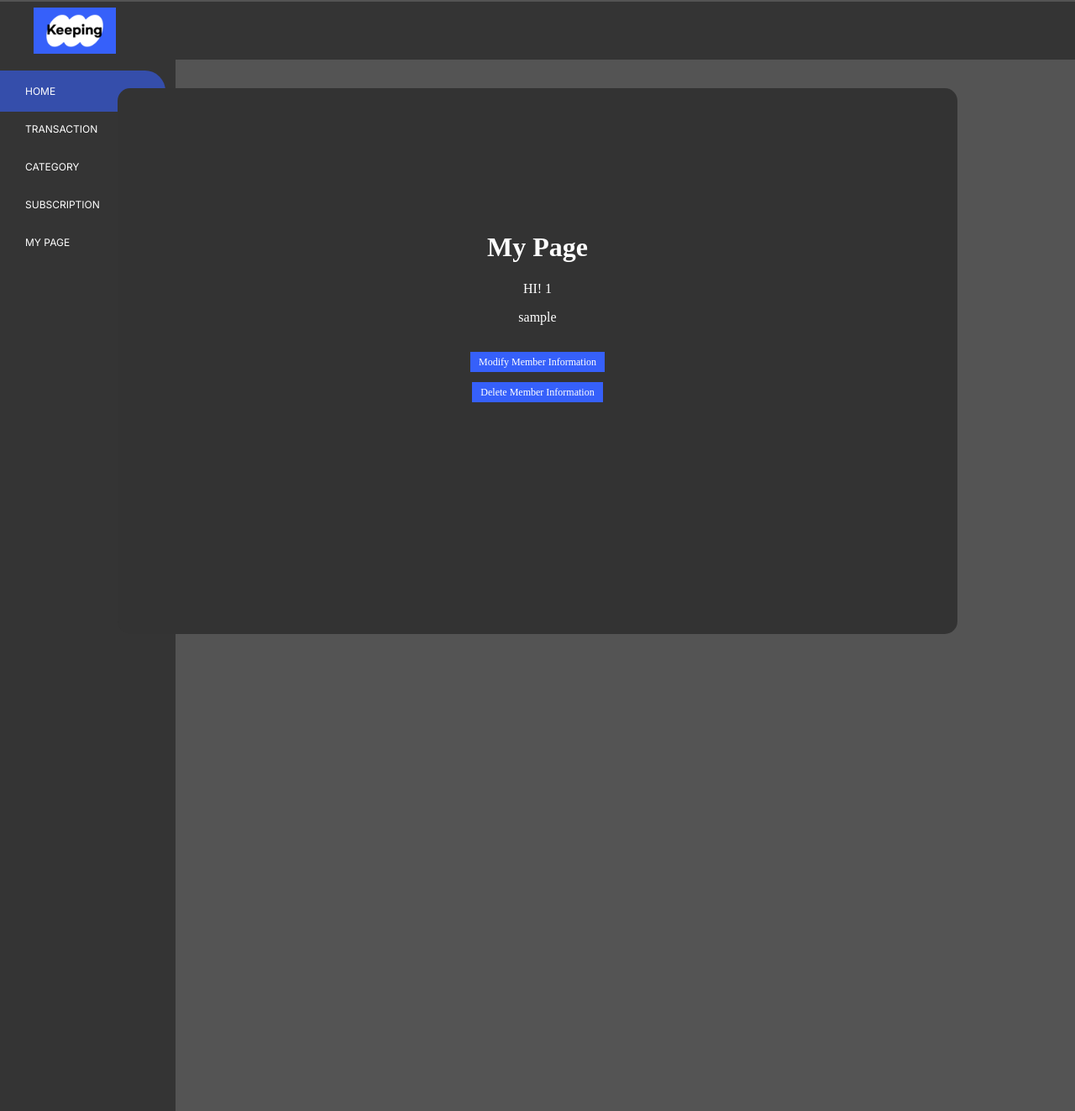
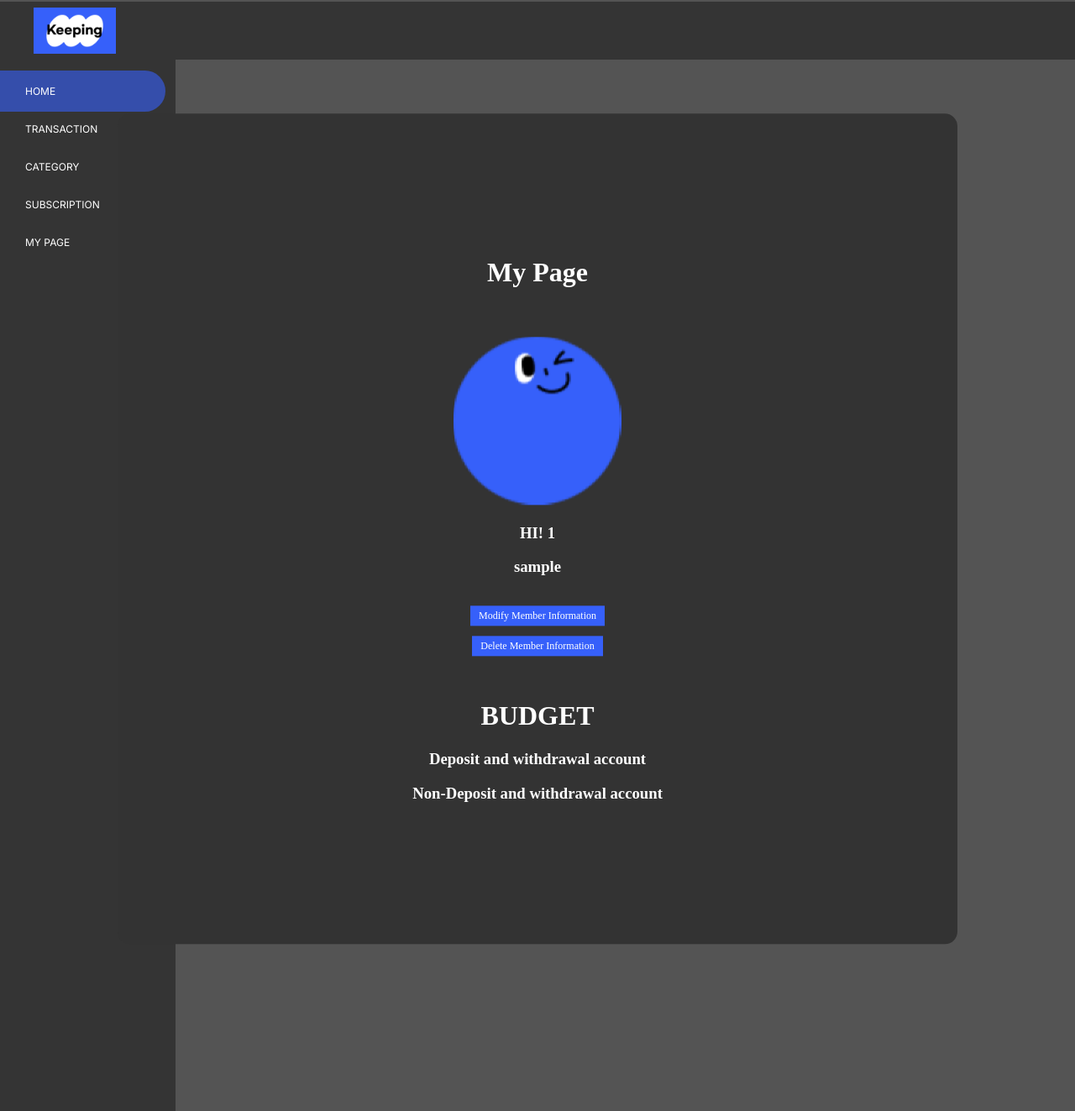
Before and after one commit to DBNet-Keeping/Keeping, a PHP site: page /mypage.php in a window 1280 px wide; the page is wider, and only the part inside the window is pictured. Shown: the top 1323 px of that part at 84% size. Run offline with PHP 8.4, Linux system fonts and the light colour scheme; the visitor is signed in with stand-in values (Sample User, id 1).

Commit message:
modify mypage(add budget)

```diff
--- a/mypage.css
+++ b/mypage.css
@@ -4,7 +4,7 @@ body{
 
 .content{
     position: absolute;
-    top: 50%;
+    top: 75%;
     left: 50%;
     transform: translate(-50%, -50%);
     color: white;
@@ -12,10 +12,10 @@ body{
     background-color: #333333;
     opacity: 1;
     width: 1000px;
-    height: 500px;
     padding-top: 150px;
     margin-top: 30px;
     border-radius: 15px;
+    padding-bottom: 150px;
 }
 
 a{
--- a/mypage.php
+++ b/mypage.php
@@ -32,13 +32,23 @@
     ?>
     <div class="content">
         <h1>My Page</h1>
-        <p>HI! <?php echo $loggedInUserId; ?></p>
-        <p><?php echo $loggedInEmail; ?></p>
+        <br>
+        <br>
+        <img src="user_img.png" alt="회원 사진" class="user_img">
+        <h3>HI! <?php echo $loggedInUserId; ?></h3>
+        <h3><?php echo $loggedInEmail; ?></h3>
         <br>
         <a href="modify.php" class="modify">Modify Member Information</a>
         <br>
         <br>
         <a href="delete.php" class="delete">Delete Member Information</a>
+        <div class="budget">
+            <br>
+            <br>
+            <h1>BUDGET</h1>
+            <h3><a href="account.php">Deposit and withdrawal account</a></h3>
+            <h3><a href="non-account.php">Non-Deposit and withdrawal account</a></h3>
+        </div>
     </div>
 
 </body>
```
Also changed, not shown: user_img.png (added).
